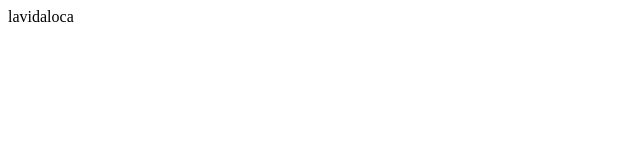
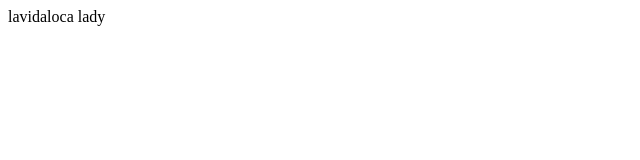
Before and after one commit to RegisKaleba/OC-fullstack, a plain HTML site: page Blips.html in a window 1280 px wide. Shown: the full height of the page, 0-640 px from the left. Drawn offline with Linux system fonts and the light colour scheme.

Commit message:
Initial commit

```diff
--- a/Blips.html
+++ b/Blips.html
@@ -7,5 +7,6 @@
 </head>
 <body>
     lavidaloca
+    lady
 </body>
 </html>
```
